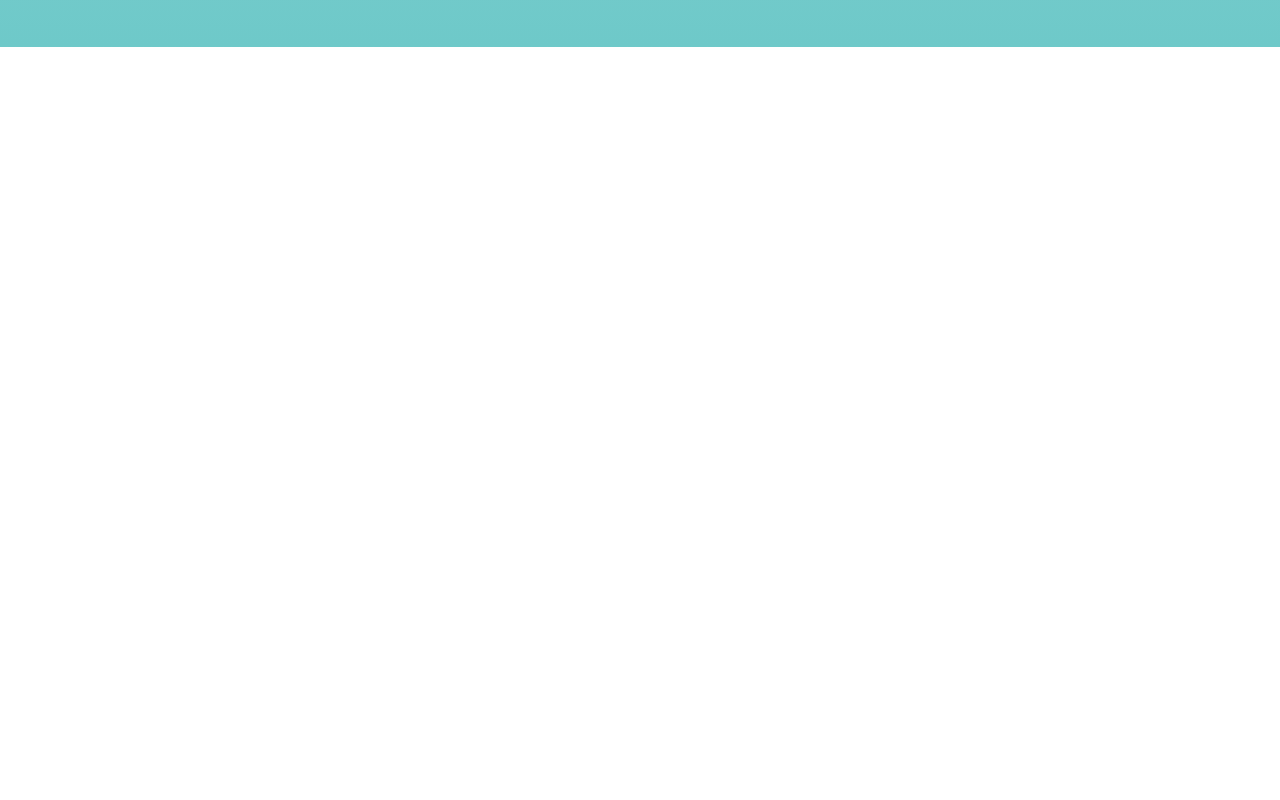
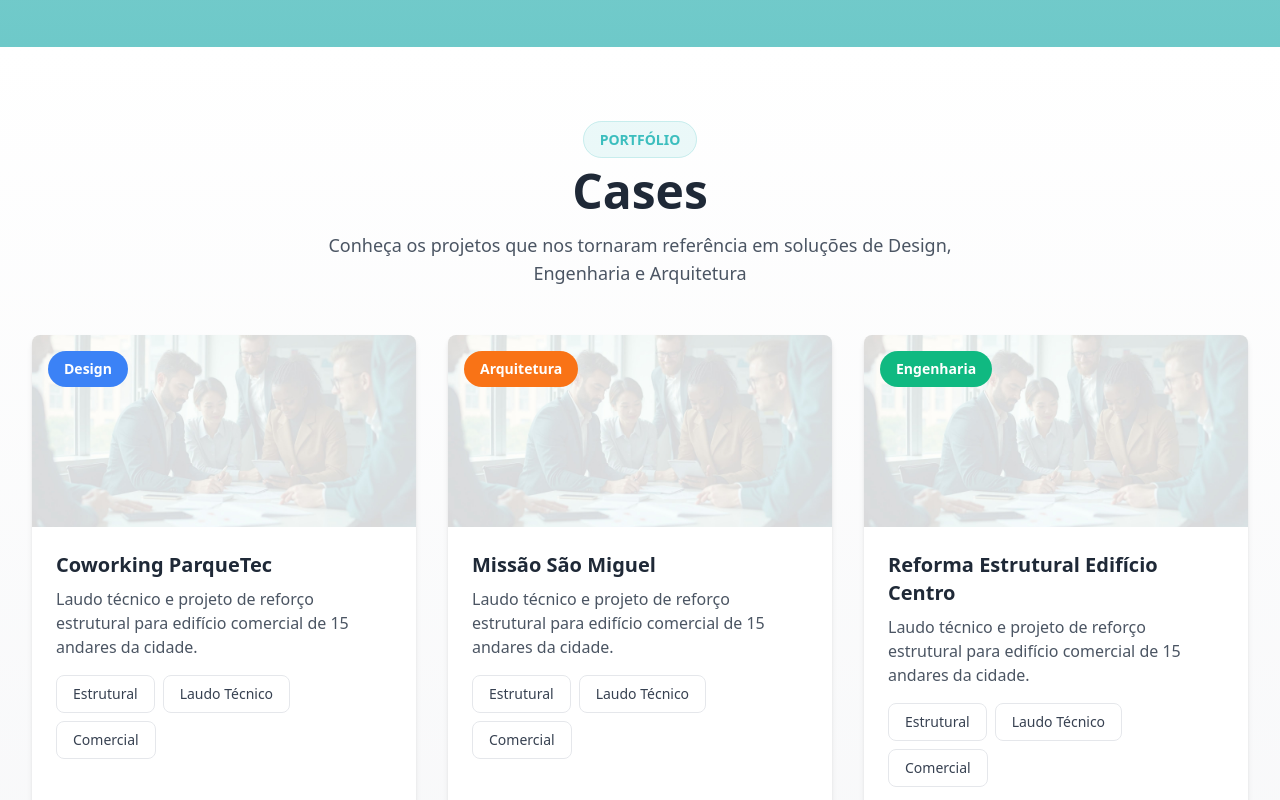
Before and after one commit to projetosseedabit/arco-site-deploy, a Next.js app: page / in a window 1280 px wide. Shown: the part 2400-3200 px from the top of the page. Before the commit the page ends 2447 px from the top, so only its background shows below. Built offline with nearby package versions, Linux system fonts and the light colour scheme.

Commit message:
Cases section created and adjust AboutUs

```diff
--- a/src/app/page.tsx
+++ b/src/app/page.tsx
@@ -1,6 +1,7 @@
 import Hero from "@/components/sections/Hero";
 import AboutUs from "@/components/sections/AboutUs";
 import ServicesSection from "@/components/sections/ServicesSection";
+import CasesSection from "@/components/sections/CasesSection";
 
 export default function Home() {
   return (
@@ -8,6 +9,7 @@ export default function Home() {
       <Hero />
       <AboutUs />
       <ServicesSection />
+      <CasesSection />
     </main>
   );
 }
--- /dev/null
+++ b/src/components/sections/CasesSection/CaseCard.tsx
@@ -0,0 +1,40 @@
+import Image from "next/image";
+import { Badge } from "../../ui/Badge";
+import { Case } from "./type";
+
+interface CaseCardProps {
+  case: Case;
+}
+
+export default function CaseCard({ case: caseItem }: CaseCardProps) {
+  return (
+    <div
+      className="bg-white rounded-lg shadow-md overflow-hidden transform transition-transform duration-300 hover:scale-105">
+      <div className="relative h-48 w-full">
+        <Image
+          src={caseItem.image}
+          alt={caseItem.title}
+          layout="fill"
+          objectFit="cover"
+        />
+        <div
+          className="absolute top-4 left-4 px-4 py-2 rounded-full text-white text-sm font-semibold"
+          style={{ backgroundColor: caseItem.categoryColor }}
+        >
+          {caseItem.category}
+        </div>
+      </div>
+      <div className="p-6">
+        <h3 className="text-xl font-bold text-gray-800 mb-2">{caseItem.title}</h3>
+        <p className="text-gray-600 mb-4">{caseItem.description}</p>
+        <div className="flex flex-wrap gap-2">
+          {caseItem.tags.map((tag) => (
+            <Badge key={tag} className="bg-[#F0F0F0] text-[#737B8C] rounded-lg border border-gray-200">
+              {tag}
+            </Badge>
+          ))}
+        </div>
+      </div>
+    </div>
+  );
+}
--- /dev/null
+++ b/src/components/sections/CasesSection/index.tsx
@@ -0,0 +1,82 @@
+import CaseCard from "./CaseCard";
+import { Case } from "./type";
+
+const cases: Case[] = [
+  {
+    id: 1,
+    category: "Design",
+    title: "Coworking ParqueTec",
+    description: "Laudo técnico e projeto de reforço estrutural para edifício comercial de 15 andares da cidade.",
+    tags: ["Estrutural", "Laudo Técnico", "Comercial"],
+    image: "/images/hero-image.jpg",
+    categoryColor: "#3b82f6", // blue-500
+  },
+  {
+    id: 2,
+    category: "Arquitetura",
+    title: "Missão São Miguel",
+    description: "Laudo técnico e projeto de reforço estrutural para edifício comercial de 15 andares da cidade.",
+    tags: ["Estrutural", "Laudo Técnico", "Comercial"],
+    image: "/images/hero-image.jpg",
+    categoryColor: "#f97316", // orange-500
+  },
+  {
+    id: 3,
+    category: "Engenharia",
+    title: "Reforma Estrutural Edifício Centro",
+    description: "Laudo técnico e projeto de reforço estrutural para edifício comercial de 15 andares da cidade.",
+    tags: ["Estrutural", "Laudo Técnico", "Comercial"],
+    image: "/images/hero-image.jpg",
+    categoryColor: "#10b981", // emerald-500
+  },
+  {
+    id: 4,
+    category: "Design",
+    title: "Identidade Visual Empresa X",
+    description: "Laudo técnico e projeto de reforço estrutural para edifício comercial de 15 andares da cidade.",
+    tags: ["Estrutural", "Laudo Técnico", "Comercial"],
+    image: "/images/hero-image.jpg",
+    categoryColor: "#3b82f6", // blue-500
+  },
+  {
+    id: 5,
+    category: "Arquitetura",
+    title: "Projeto Residencial Y",
+    description: "Laudo técnico e projeto de reforço estrutural para edifício comercial de 15 andares da cidade.",
+    tags: ["Estrutural", "Laudo Técnico", "Comercial"],
+    image: "/images/hero-image.jpg",
+    categoryColor: "#f97316", // orange-500
+  },
+  {
+    id: 6,
+    category: "Engenharia",
+    title: "Análise de Solo Terreno Z",
+    description: "Laudo técnico e projeto de reforço estrutural para edifício comercial de 15 andares da cidade.",
+    tags: ["Estrutural", "Laudo Técnico", "Comercial"],
+    image: "/images/hero-image.jpg",
+    categoryColor: "#10b981", // emerald-500
+  },
+];
+
+export default function CasesSection() {
+  return (
+    <section id="cases" className="py-20 bg-gradient-to-b from-white to-gray-100">
+      <div className="container mx-auto px-4 sm:px-6 lg:px-8">
+        <div className="text-center mb-12">
+          <span className="px-4 py-2 rounded-full bg-primary/10 text-primary font-semibold text-sm border border-primary/20">
+            PORTFÓLIO
+          </span>
+          <h2 className="text-4xl sm:text-5xl font-bold text-gray-800 mt-4">Cases</h2>
+          <p className="text-lg text-gray-600 mt-4 max-w-2xl mx-auto">
+          Conheça os projetos que nos tornaram referência em soluções de Design, Engenharia e Arquitetura
+          </p>
+        </div>
+        <div className="grid grid-cols-1 md:grid-cols-2 lg:grid-cols-3 gap-8 max-w-7xl mx-auto">
+          {cases.map((caseItem) => (
+            <CaseCard key={caseItem.id} case={caseItem} />
+          ))}
+        </div>
+      </div>
+    </section>
+  );
+}
--- /dev/null
+++ b/src/components/sections/CasesSection/type.ts
@@ -0,0 +1,9 @@
+export interface Case {
+  id: number;
+  category: string;
+  title: string;
+  description: string;
+  tags: string[];
+  image: string;
+  categoryColor: string;
+}
```
